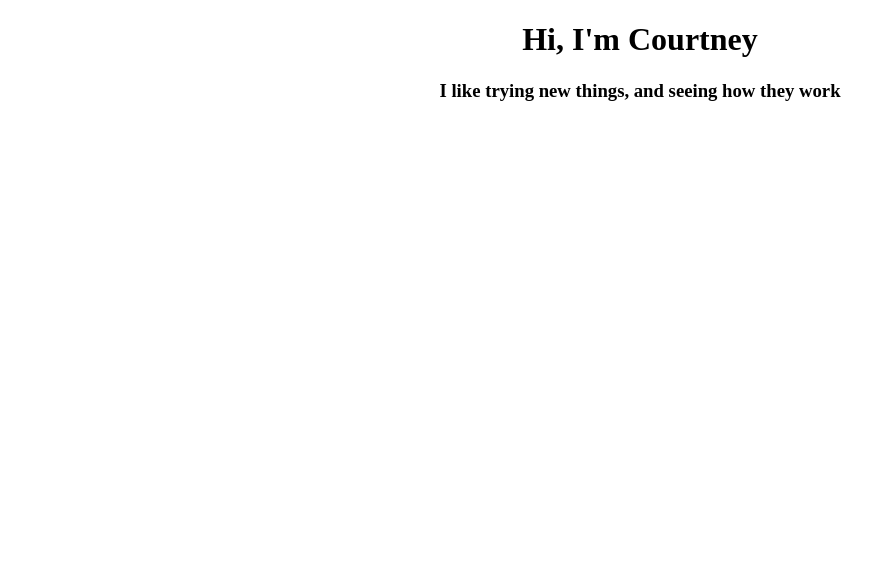
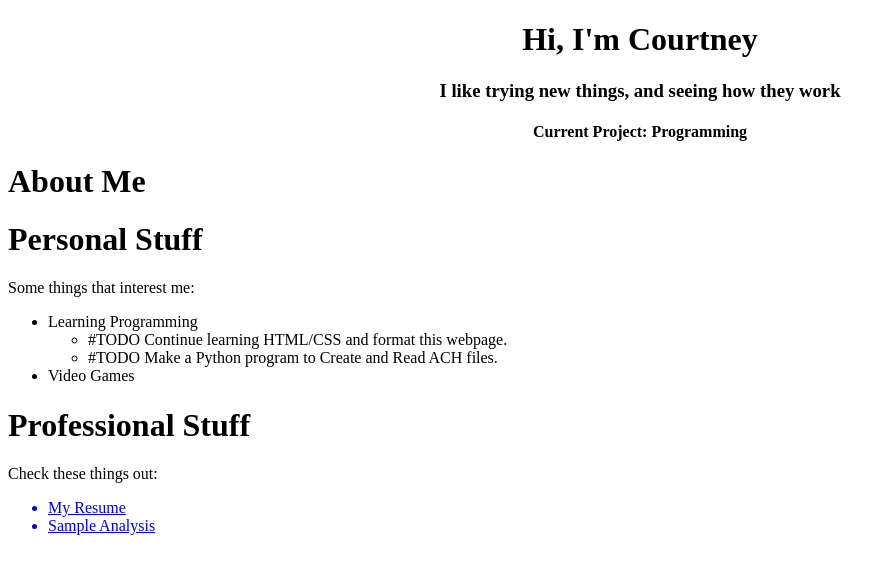
Before and after one commit to courtneypulaski/courtneypulaski.github.io, a plain HTML site: page index.html in a window 1280 px wide. Shown: the whole page, without its empty margins (0-896 px from the left). Drawn offline with Linux system fonts and the light colour scheme.

Commit message:
Added Analysis page, resume

```diff
--- a/index.html
+++ b/index.html
@@ -4,13 +4,37 @@
         <meta charset="UTF-8">
         <meta name="viewport" content="width=device-width, initial-scale=1.0">
         <title>Courtney Pulaski</title>
-        <link rel="stylesheet" href="personalpage.css"
+        <link rel="stylesheet" href="personalpage.css">
     </head>
     <body>
         <!--Header Info-->
         <header>
-            <h1>Hi, I'm Courtney</h1>
-            <h3>I like trying new things, and seeing how they work</h4>
+            <h1 class="header-info">Hi, I'm Courtney</h1>
+            <h3 class="header-info">I like trying new things, and seeing how they work</h3>
+            <h4 class="header-info">Current Project: Programming</h4>
         </header>
+        <div>
+            <h1>About Me</h1>
+        </div>
+        <div>
+            <h1>Personal Stuff</h1>
+            <p>Some things that interest me:</p>
+            <ul>
+                <li>Learning Programming</li>
+                <ul>
+                    <li>#TODO Continue learning HTML/CSS and format this webpage.</li>
+                    <li>#TODO Make a Python program to Create and Read ACH files.</li>
+                </ul>
+                <li>Video Games</li>
+            </ul>
+        </div>
+        <div>
+            <h1>Professional Stuff</h1>
+            <p>Check these things out:</p>
+            <ul>
+                <a href="pdfs/Courtney_Pulaski_Resume.pdf"><li>My Resume</li></a>
+                <a href="analysis.html"><li>Sample Analysis</li></a>
+            </ul>
+        </div>
     </body>
 </html>
--- a/personalpage.css
+++ b/personalpage.css
@@ -1,4 +1,3 @@
-header h1,
-header h3 {
+.header-info {
     text-align: center;
 }
```
Also changed, not shown: analysis.html (added, +30 -0 lines), 1 other file.
